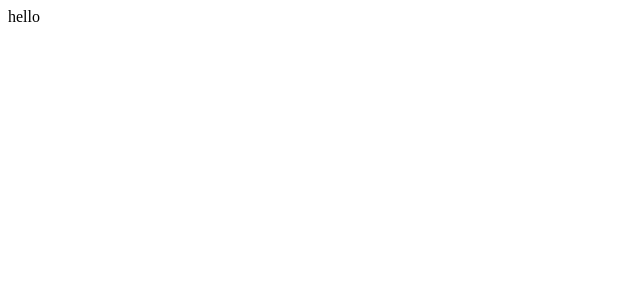
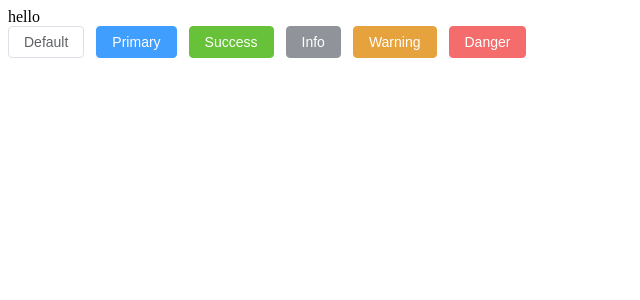
Before and after one commit to a200915/treasure-app, a Vue app: page / in a window 1280 px wide. Shown: the top 300 px of the page, without its empty margins (0-640 px from the left). Built offline with nearby package versions, Linux system fonts and the light colour scheme.

Commit message:
集成element-plus

```diff
--- a/package.json
+++ b/package.json
@@ -9,12 +9,15 @@
     "preview": "vite preview"
   },
   "dependencies": {
+    "element-plus": "^2.4.3",
     "vue": "^3.3.8"
   },
   "devDependencies": {
     "@types/node": "^20.10.3",
     "@vitejs/plugin-vue": "^4.5.0",
     "typescript": "^5.2.2",
+    "unplugin-auto-import": "^0.17.2",
+    "unplugin-vue-components": "^0.26.0",
     "vite": "^5.0.0",
     "vue-tsc": "^1.8.22"
   }
--- a/src/App.vue
+++ b/src/App.vue
@@ -1,6 +1,14 @@
 
 <template>
   <div>{{ msg }}</div>
+  <el-row class="mb-4">
+    <el-button>Default</el-button>
+    <el-button type="primary">Primary</el-button>
+    <el-button type="success">Success</el-button>
+    <el-button type="info">Info</el-button>
+    <el-button type="warning">Warning</el-button>
+    <el-button type="danger">Danger</el-button>
+  </el-row>
 </template>
 <script setup lang="ts">
 import { ref } from 'vue';
--- a/src/main.ts
+++ b/src/main.ts
@@ -1,5 +1,6 @@
 import { createApp } from 'vue'
 import App from './App.vue'
+import 'element-plus/dist/index.css'
 
 
 const app =createApp(App)
--- a/tsconfig.json
+++ b/tsconfig.json
@@ -23,7 +23,8 @@
     "paths": {
       "/@/*": ["src/*"],
       "/#/*": ["types/*"]
-    }
+    },
+    "types": ["element-plus/global"]
   },
   "include": ["src/**/*.ts", "src/**/*.tsx", "src/**/*.vue"],
   "references": [{ "path": "./tsconfig.node.json" }]
--- a/vite.config.ts
+++ b/vite.config.ts
@@ -2,6 +2,9 @@
 import vue from '@vitejs/plugin-vue'
 // 拼接相对路径
 import { resolve } from 'path'
+import AutoImport from 'unplugin-auto-import/vite'
+import Components from 'unplugin-vue-components/vite'
+import { ElementPlusResolver } from 'unplugin-vue-components/resolvers'
 
 function pathResolve(dir: string) {
   return resolve(process.cwd(), '.', dir)
@@ -9,7 +12,15 @@
 
 // https://vitejs.dev/config/
 export default defineConfig({
-  plugins: [vue()],
+  plugins: [
+    vue(),
+    AutoImport({
+      resolvers: [ElementPlusResolver()],
+    }),
+    Components({
+      resolvers: [ElementPlusResolver()],
+    }),
+  ],
   // 共享选项配置
   resolve: {
     // 路径别名设置
```
Also changed, not shown: auto-imports.d.ts (added, +9 -0 lines), 2 other files (tests, documents, lock files or other folders).
